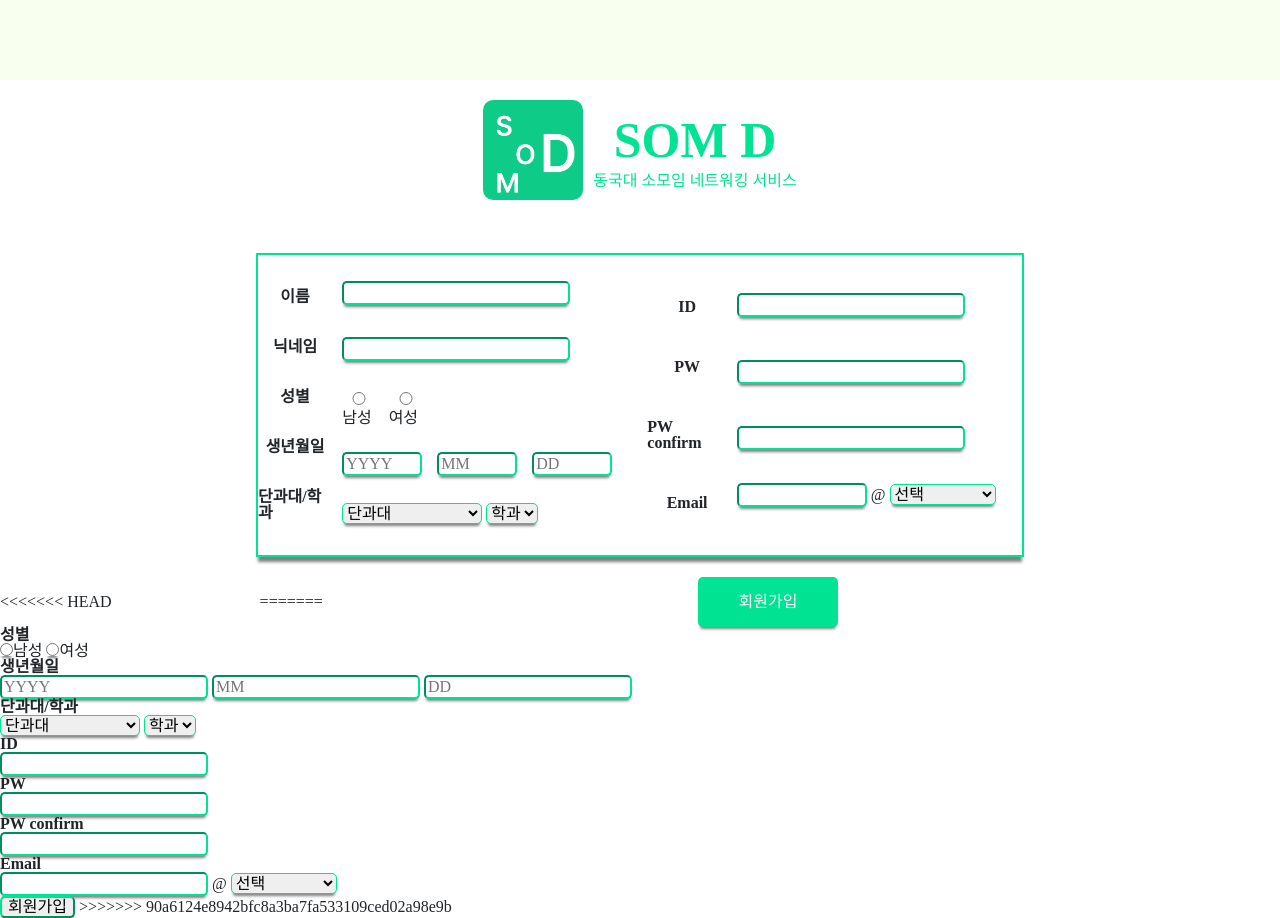
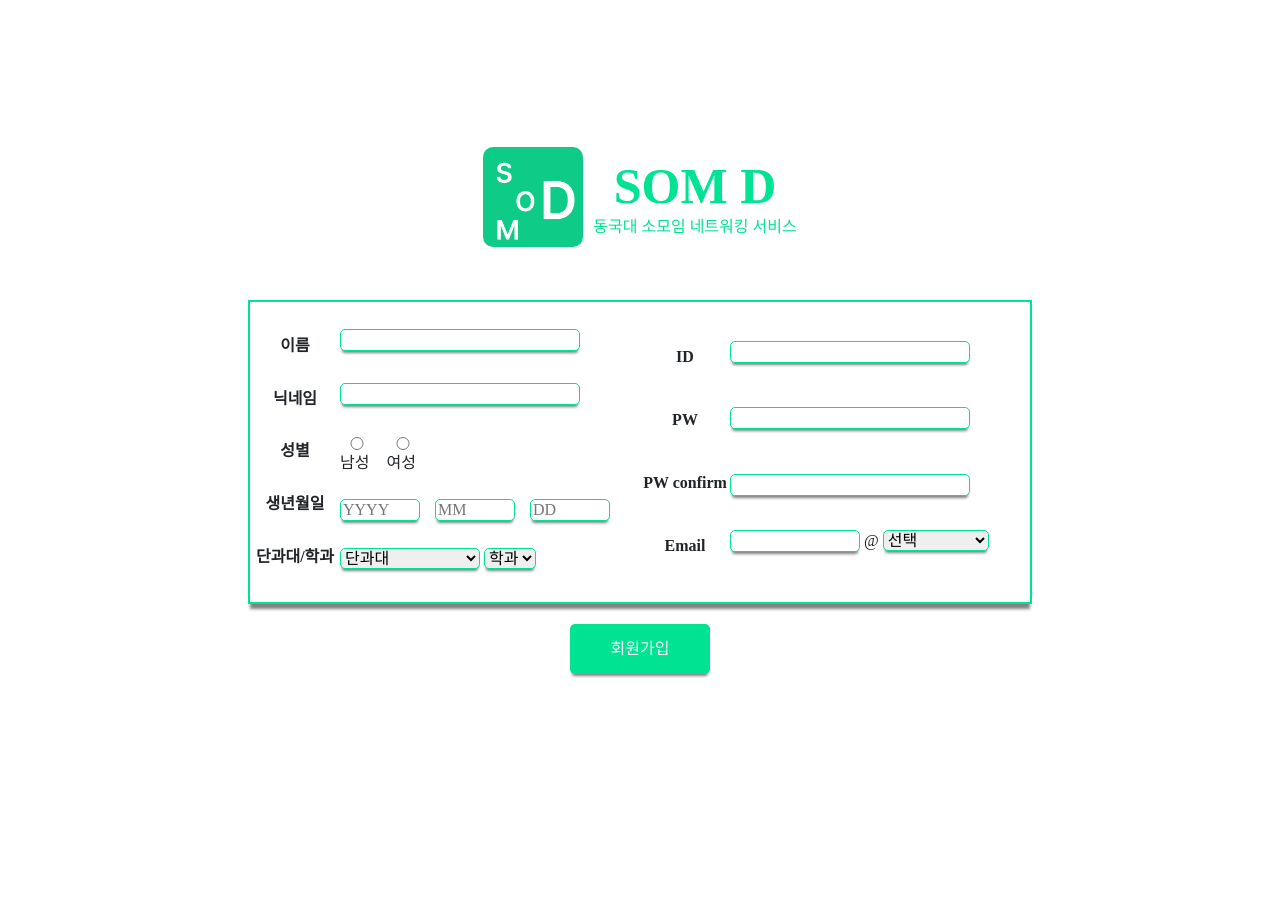
Before and after one commit to narae18/verified_SOMD, a Django app: page /accounts/signup/ in a window 1280 px wide. After the commit the page ends 678 px from the top, so only its background shows below. Run offline with Django 4.2, Linux system fonts and the light colour scheme; some libraries are stand-ins or nearby versions.

Commit message:
230528#1:fit

```diff
--- a/SOMD/SOMD/static/css/login.css
+++ b/SOMD/SOMD/static/css/login.css
@@ -1,3 +1,6 @@
+.SDcontainer{
+    height: 100%;
+}
 .upperMain{
     display: flex;
     /* flex-direction: row; */
@@ -36,9 +39,10 @@ span{
     align-items: center;
     /* flex-direction: column; */
     padding: 30px 20px;
+    margin: 0 0 70px 0;
     width: 500px;
     height: 200px;
-    position: absolute;
+
     left: 35%;
     box-shadow: 0px 7px 3px -2px gray;
 }
--- a/SOMD/SOMD/static/css/project.css
+++ b/SOMD/SOMD/static/css/project.css
@@ -6,10 +6,12 @@ h1 {
 }
 
 * {
-    /* border: 1px solid blue; */
+     border: 1px solid blue;
 }
 
 body{
+    width: 100vw;
+    height: 100vh;
     justify-content: center;
     align-items: center;
 }
--- a/SOMD/SOMD/static/css/signup.css
+++ b/SOMD/SOMD/static/css/signup.css
@@ -1,3 +1,13 @@
+.SDcontainer{
+    height: 100%;
+}
+
+form{
+    display: flex;
+    flex-direction: column;
+    justify-content: center;
+    align-items: center;
+}
 input, select{
     border-color: #00E392;
     border-radius: 5px;
@@ -51,8 +61,6 @@ span{
     width: 140px;
     height: 50px;
     border-radius: 5px;
-    position: relative;
-    left:45.5%;
     margin-top: 20px;
 }
 
@@ -63,9 +71,7 @@ span{
     margin-top: 30px;
     border:2px solid #00E392;
     /* border-bottom:0px solid #00E392; */
-    width: 60%;
-    position:relative;
-    left: 20%;
+
 
 
     box-shadow: 0px 7px 3px -2px gray;
@@ -77,7 +83,7 @@ span{
     justify-content: center;
     align-items: center;
     height: 300px;
-    margin-right: 10px;
+
 }
 
 .mainCol2{
@@ -85,7 +91,7 @@ span{
     flex-direction: row;
     justify-content: center;
     align-items: center;
-    margin-left: 10px;
+
 }
 
 .inputLabel1{
@@ -93,8 +99,10 @@ span{
     flex-direction: column;
     justify-content: space-evenly;
     align-items: center;
+    width: 90px;
     height: 100%;
-    margin-right: 5px;
+
+
     /* border: 1px solid brown; */
 }
 
@@ -103,8 +111,8 @@ span{
     flex-direction: column;
     justify-content: space-evenly;
     align-items: center;
+    width: 90px;
     height: 100%;
-    margin-right: 5px;
     /* border: 1px solid blue; */
 }
 
@@ -114,7 +122,7 @@ span{
     justify-content: space-evenly;
     width: 300px;
     height: 100%;
-    margin-left: 5px;
+
     /* border: 1px solid black; */
 }
 
--- a/SOMD/SOMD/templates/base.html
+++ b/SOMD/SOMD/templates/base.html
@@ -18,9 +18,11 @@
     <title>SOMD</title>
 </head>
 <body>
-{% include 'shared/_navbar.html' %}
-{% block content %}
+    {% include 'shared/_navbar.html' %}
+    <div class="SDcontainer">
+        {% block content %}
 
-{% endblock %}
+        {% endblock %}
+    </div>
 </body>
 </html>
--- a/SOMD/SOMD/templates/shared/_navbar.html
+++ b/SOMD/SOMD/templates/shared/_navbar.html
@@ -1,7 +1,7 @@
 {% load static %}
+{% if user.is_authenticated %}
 <link rel="stylesheet" type="text/css" href="{% static 'css/navbar.css' %}">
 <div class="navbar">
-    {% if user.is_authenticated %}
     <!-- mainpage 링크 연결 -->
 
     <a class="logo" href="{% url 'main:mainpage' %}">SOM D</a>
@@ -24,7 +24,5 @@
         <i class="fa-solid fa-user-large"></i>
         <div class="text">마이 페이지</div>
     </a>
-
-            {% endif %}
-
 </div>
+{% endif %}
--- a/SOMD/accounts/templates/accounts/signup.html
+++ b/SOMD/accounts/templates/accounts/signup.html
@@ -91,68 +91,7 @@
         </div>
     </section>
 
-<<<<<<< HEAD
     <input class="signupBtn" type="submit" value="회원가입" style="color:white">
-=======
-    <p>성별</p>
-    <label><input type="radio" name = "gender" value="male" required>남성</label>
-    <label><input type="radio" name = "gender" value="female">여성</label>
-
-    <br>
-
-    <p>생년월일</p>
-    <input type="text" id="year" name="year" placeholder="YYYY" min="1900" max="2023" required oninput="isBirthday()">
-    <input type="text" id="month" name="month" placeholder="MM" min="1" max="12" required oninput="isBirthday()">
-    <input type="text" id="day" name="day" placeholder="DD" min="1" max="31" required oninput="isBirthday()">
-
-
-    <p>단과대/학과</p>
-    <select id="college" name="college" onchange="selectDepartments()" required>
-        <option value="" selected disabled>단과대</option>
-        <option value="불교대학">불교대학</option>
-        <option value="문과대학">문과대학</option>
-        <option value="이과대학">이과대학</option>
-        <option value="법과대학">법과대학</option>
-        <option value="사회과학대학">사회과학대학</option>
-        <option value="경찰사법대학">경찰사법대학</option>
-        <option value="경영대학">경영대학</option>
-        <option value="바이오시스템대학">바이오시스템대학</option>
-        <option value="공과대학">공과대학</option>
-        <option value="AI융합대학">AI융합대학</option>
-        <option value="사범대학">사범대학</option>
-        <option value="예술대학">예술대학</option>
-        <option value="약학대학">약학대학</option>
-        <option value="미래융합대학">미래융합대학</option>
-    </select>
-
-    <select id="department" name="department" required>
-        <option value="" selected disabled>학과</option>
-    </select>
-    <br>
-
-
-    <p>ID</p>
-    <input type="text" name="username" required>
-    <br>
-
-    <p>PW</p>
-    <input type="password" name="password" required>
-    <br>
-
-    <p>PW confirm</p>
-    <input type="password" name="confirm" required>
-
-    <p>Email</p>
-    <input type="text" id='email_id' name="email_id" required> @
-        <select id = "email_addr" name="email_addr" required>
-            <option value="" selected disabled hidden >선택</option>
-            <option value="dongguk.edu">dongguk.edu</option>
-            <option value="dgu.edu">dgu.edu</option>
-            <option value="dgu.ac.kr">dgu.ac.kr</option>
-        </select>
-    <br>
-    <input type="submit" value="회원가입">
->>>>>>> 90a6124e8942bfc8a3ba7fa533109ced02a98e9b
 
 </form>
 
```
Also changed, not shown: SOMD/db.sqlite3.
